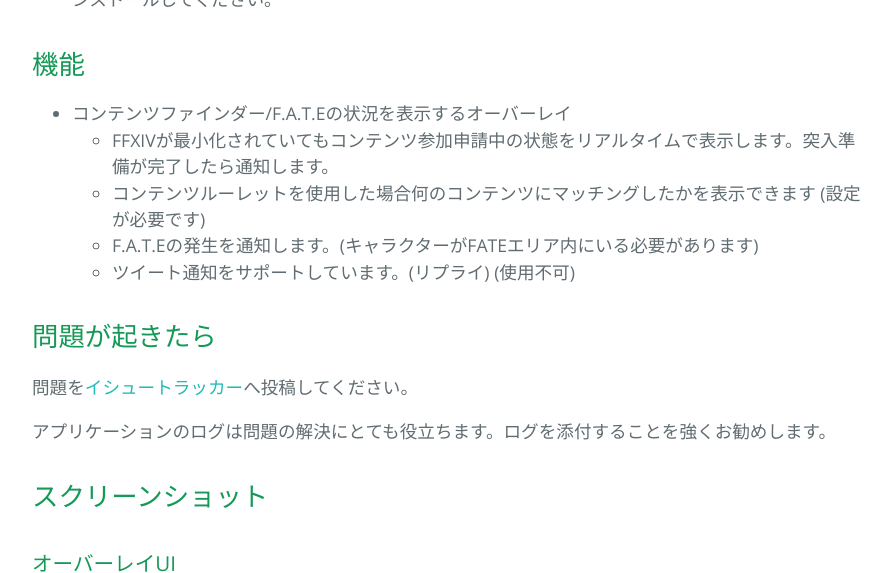
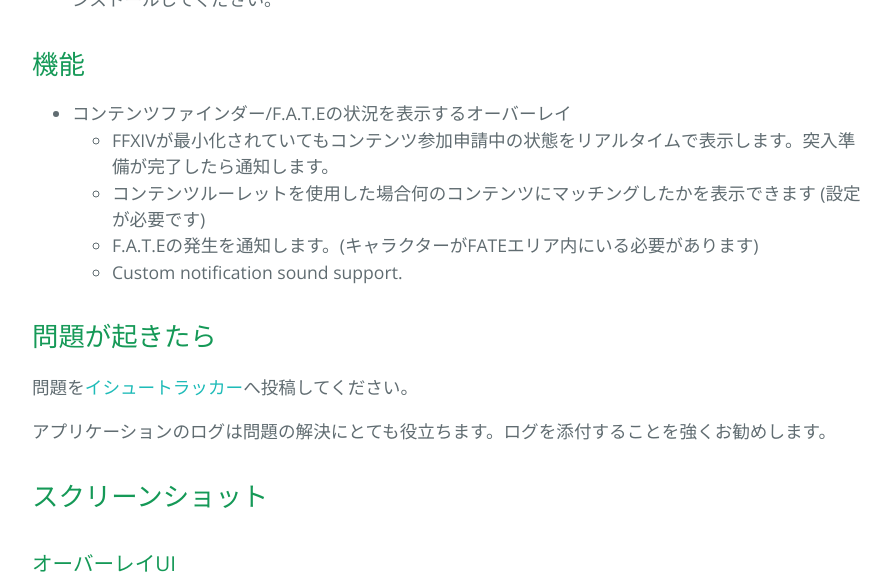
Before and after one commit to devunt/DFAssist, a Jekyll site: the page built from docs/index.ja.md, in a window 1280 px wide and 900 px high, scrolled down 923 px, cut to the strip 0-573 px from the top of the window. Shown: the whole strip, without its empty margins (192-1083 px from the left). Built offline with Jekyll 4.4.1, drawn with Linux system fonts in a browser that asks for light colours.

Commit message:
update index.md

```diff
--- a/docs/index.ja.md
+++ b/docs/index.ja.md
@@ -24,7 +24,7 @@
   - FFXIVが最小化されていてもコンテンツ参加申請中の状態をリアルタイムで表示します。突入準備が完了したら通知します。
   - コンテンツルーレットを使用した場合何のコンテンツにマッチングしたかを表示できます (設定が必要です)
   - F.A.T.Eの発生を通知します。(キャラクターがFATEエリア内にいる必要があります)
-  - ツイート通知をサポートしています。(リプライ) (使用不可)
+  - Custom notification sound support.
 
 ## 問題が起きたら
 問題を[イシュートラッカー](https://github.com/jaehyuk-lee/DFAssist/issues)へ投稿してください。
```
Also changed, not shown: docs/index.en.md (+1 -1 lines).
